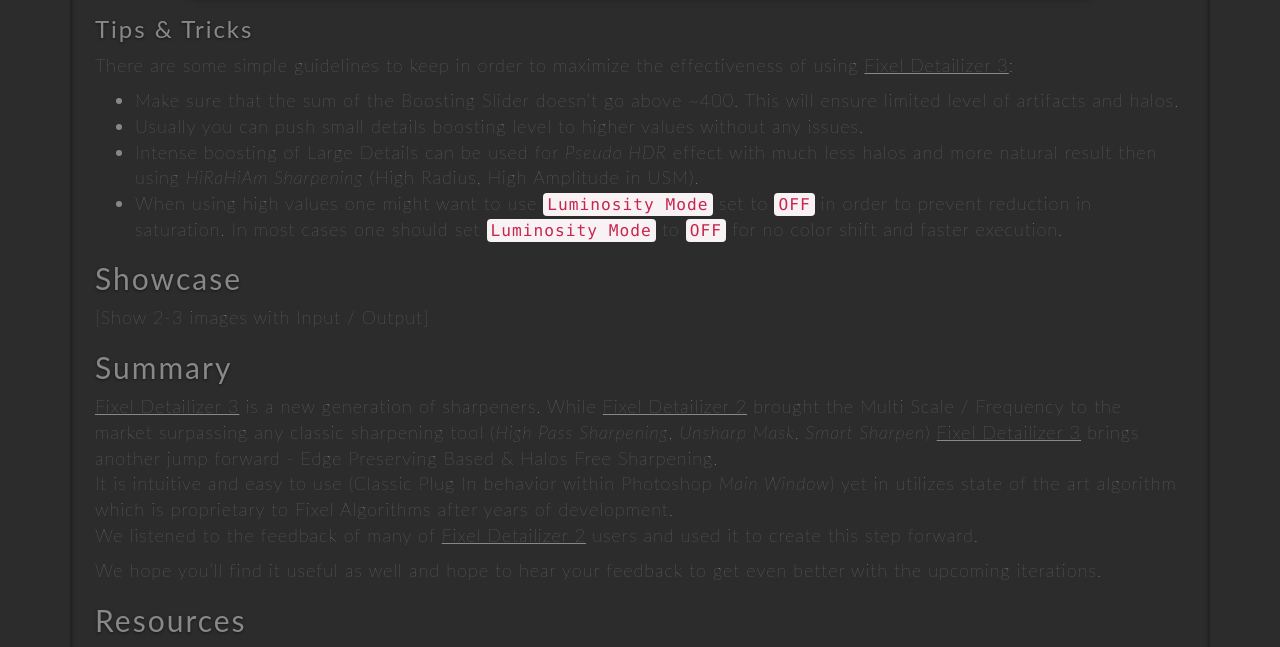
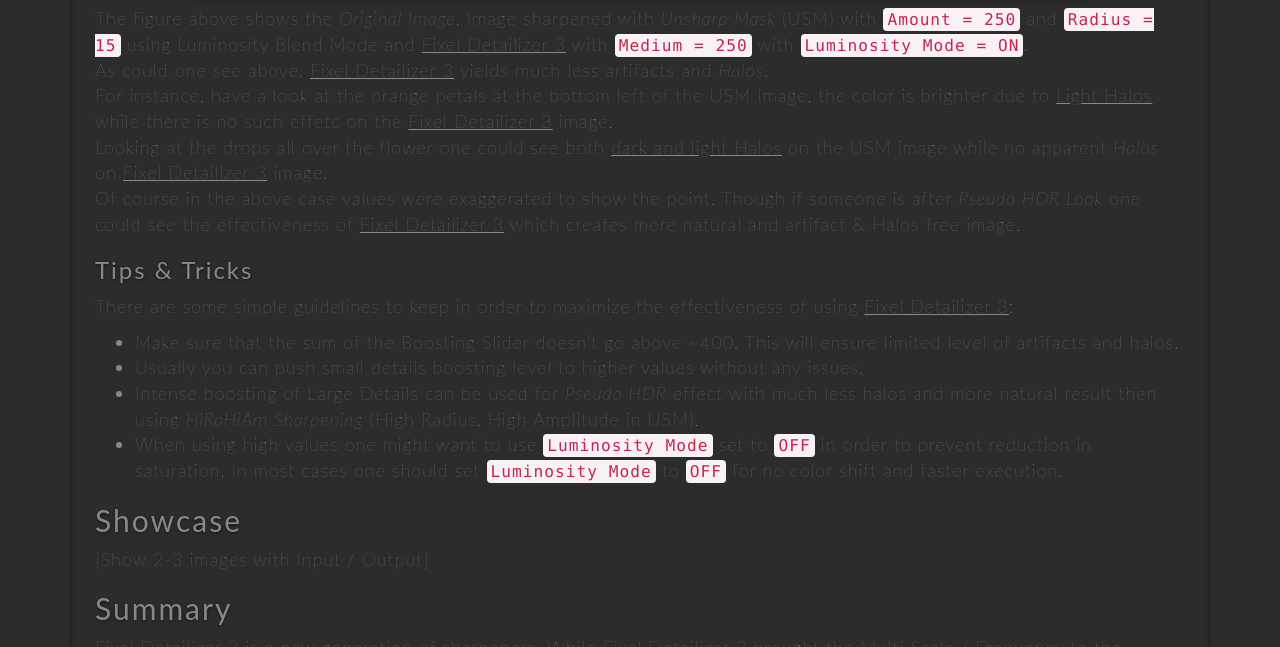
Before and after one commit to FixelAlgorithmsTeam/fixel, a Jekyll site: the page built from _posts/2019-04-26-fixel-detailizer-3-user-guide.md, in a window 1280 px wide and 900 px high, scrolled down 6314 px, cut to the strip 253-900 px from the top of the window. Built offline with Jekyll 4.4.1, drawn with Linux system fonts in a browser that asks for light colours; nearby versions of some CDN libraries; comment, search, counter and statistics services are not loaded.

```diff
--- a/_posts/2019-04-26-fixel-detailizer-3-user-guide.md
+++ b/_posts/2019-04-26-fixel-detailizer-3-user-guide.md
@@ -157,6 +157,12 @@
 <!-- Retina Display Support - https://stackoverflow.com/a/13746012/195787 -->
 ![][Figure009]{: class="center-img" width="900" height="300""}
 
+The figure above shows the *Original Image*, Image sharpened with *Unsharp Mask* (USM) with `Amount = 250` and `Radius = 15` using Luminosity Blend Mode and [Fixel Detailizer 3][98] with `Medium = 250` with `Luminosity Mode = ON`.
+As could one see above, [Fixel Detailizer 3][98] yields much less artifacts and *Halos*.
+For instance, have a look at the orange petals at the bottom left of the USM Image, the color is brighter due to [Light Halos][04] while there is no such effetc on the [Fixel Detailizer 3][98] image.
+Looking at the drops all over the flower one could see both [dark and light Halos][04] on the USM image while no apparent *Halos* on [Fixel Detailizer 3][98] image.
+Of course in the above case values were exaggerated to show the point. Though if someone is after *Pseudo HDR Look* one could see the effectiveness of [Fixel Detailizer 3][98] which creates more natural and artifact & Halos free image.
+
 ### Tips & Tricks
 
 There are some simple guidelines to keep in order to maximize the effectiveness of using [Fixel Detailizer 3][98]:
@@ -194,6 +200,7 @@
   [01]: {{site.baseurl}}/news/images/FixelDetailizer2Icon150px.png "Fixel Detailizer 3 Icon"
   [02]: {{site.baseurl}}/products/detailizer2 "Fixel Detailizer 2"
   [03]: {{site.baseurl}}/support/fixel-detailizer-3-installation-guide.html "Fixel Detailizer 3 Installation Guide"
+  [04]: https://www.youtube.com/watch?v=G-sO5rKc2B0 "DoubleUSM 2 Video - Dark and Light Halos"
   [97]: https://fixelalgorithms.co/products/detailizer/ "Fixel Detailizer - Multi Frequency / Scale Details Booster - Adobe Photoshop Plug In"
   [98]: https://fixelalgorithms.co/products/detailizer3/ "Fixel Detailizer 3 - Multi Frequency / Scale Halos Free Details Booster - Adobe Photoshop Plug In"
   [99]: https://fixelalgorithms.co "Fixel Algorithms"
```
